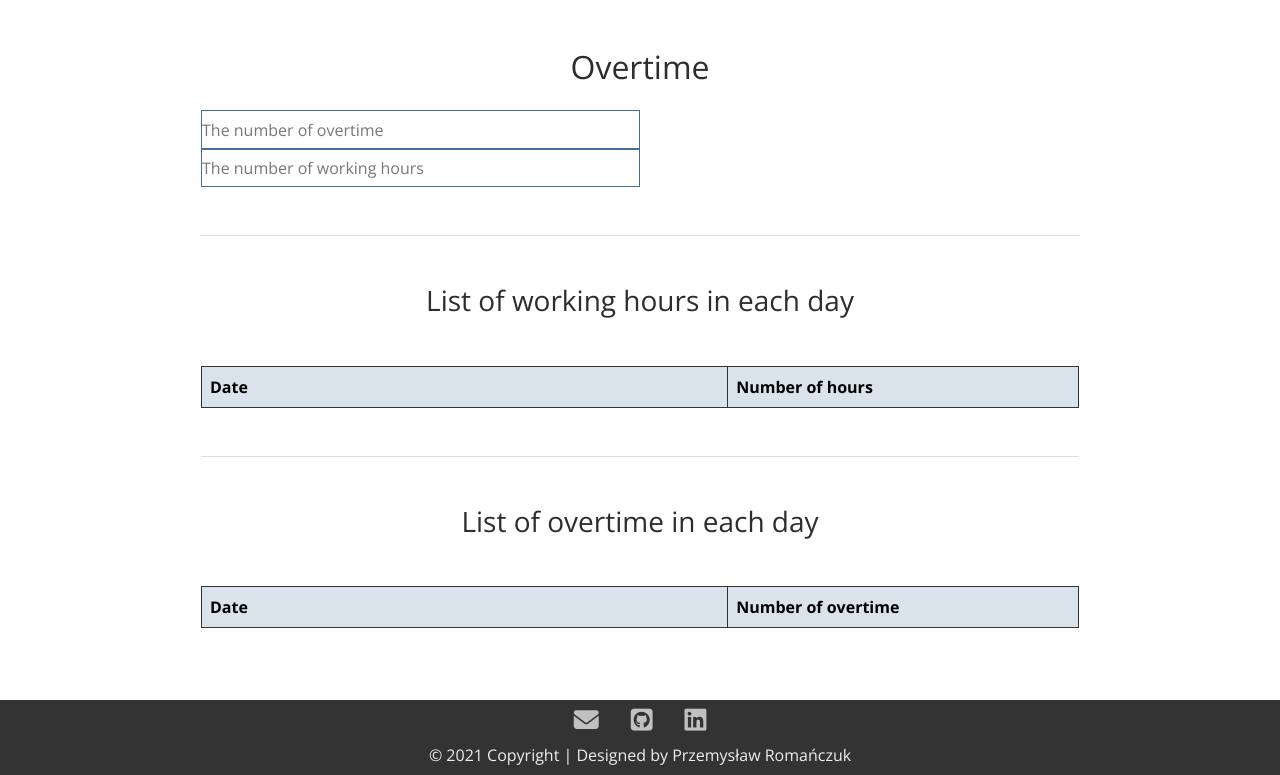
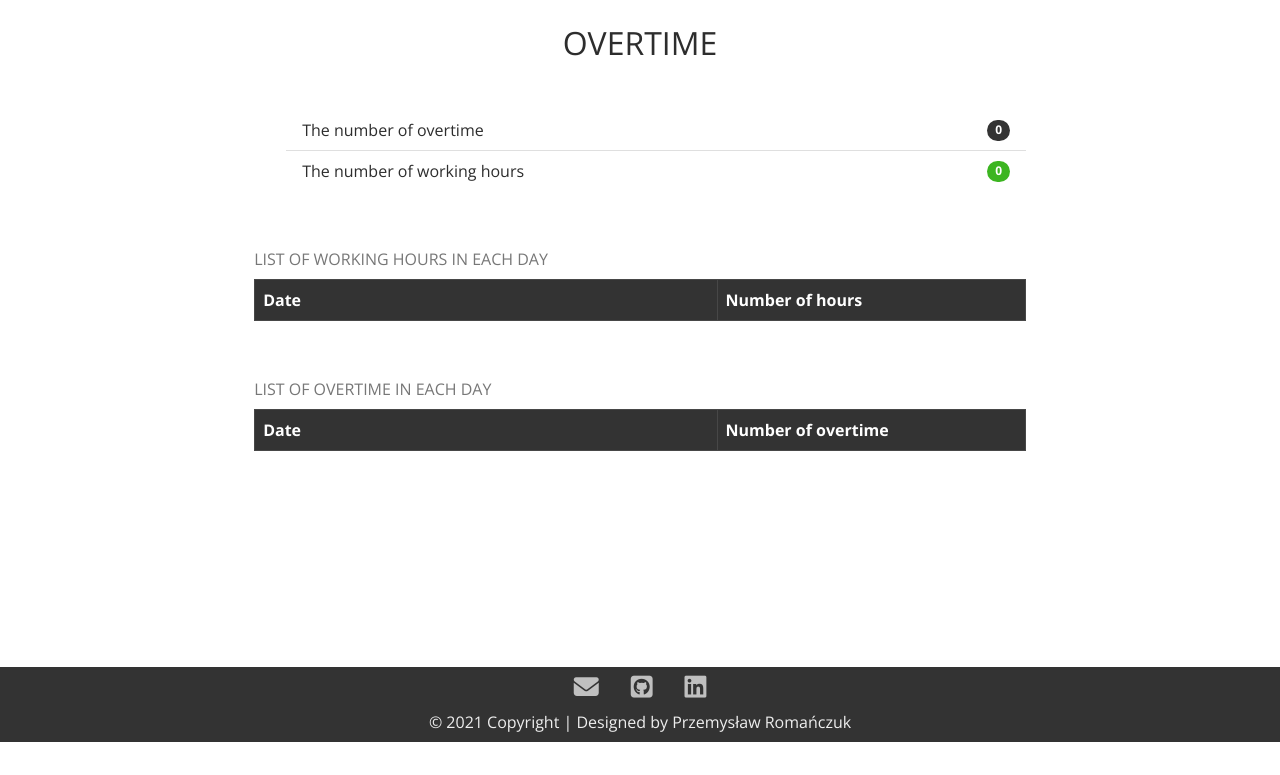
Before and after one commit to Gamattowicz/Timetracker_Flask, a Flask app: page /overtime in a window 1280 px wide. Shown: the part 58-833 px from the top of the page. After the commit the page ends 800 px from the top, so only its background shows below. Run offline with Flask 2, Linux system fonts and the light colour scheme; the visitor is signed in with stand-in values (Sample User, id 1); data comes from the database, SQL or seed files in the repository; data that the repository does not hold is empty; some libraries are stand-ins or nearby versions.

Commit message:
style overtime template

```diff
--- a/timetracker/templates/overtime.html
+++ b/timetracker/templates/overtime.html
@@ -2,59 +2,59 @@
 {% block title %}Overtime{% endblock %}
 
 {% block content %}
-<div class="container">
-    <h2 class="my-4 text-center">Overtime</h2>
-    <div class="form-row mb-5">
-        <div class="form-group col-md-6 border border-primary d-flex justify-content-between align-items-center">
-            The number of overtime
-            <span class="badge badge-primary badge-pill m-2 ">{{ overtime }}</span>
-        </div>
-        <div class="form-group col-md-6 border border-primary d-flex justify-content-between align-items-center">
-            The number of working hours
-            <span class="badge badge-primary badge-pill m-2">{{ working_hours }}</span>
-        </div>
+
+    <h2 class="text-center text-uppercase">Overtime</h2>
+
+    <div class="col-md-10 offset-md-1 my-5">
+        <ul class="list-group-flush">
+            <li class="list-group-item d-flex justify-content-between align-items-center">
+                The number of overtime
+                <span class="badge bg-dark rounded-pill">{{ overtime }}</span>
+            </li>
+            <li class="list-group-item d-flex justify-content-between align-items-center">
+                The number of working hours
+                <span class="badge bg-success rounded-pill">{{ working_hours }}</span>
+            </li>
+        </ul>
     </div>
-    <hr>
 
-    <h3 class="my-5 text-center">List of working hours in each day</h3>
-    <div class="work-day-list mb-5">
-        <table class="table table-primary table-hover table-bordered">
-          <thead class="thead-dark">
+    <div class="col-md-10 offset-md-1 my-5">
+        <table class="table table-striped caption-top table-light table-bordered">
+          <caption class="text-uppercase">List of working hours in each day</caption>
+          <thead class="table-dark">
             <tr>
-              <th class="border border-dark" scope="col" style="width:60%">Date</th>
-              <th class="border border-dark" scope="col" style="width:40%">Number of hours</th>
+              <th scope="col" style="width:60%">Date</th>
+              <th scope="col" style="width:40%">Number of hours</th>
             </tr>
           </thead>
             <tbody>
-        {% for work_day, hour in work_days.items() %}
+            {% for work_day, hour in work_days.items() %}
             <tr>
-              <td class="border border-white">{{ work_day}}</td>
-              <td class="border border-white">{{ hour }}</td>
+              <td>{{ work_day}}</td>
+              <td>{{ hour }}</td>
             </tr>
-        {% endfor %}
+            {% endfor %}
             </tbody>
         </table>
     </div>
-    <hr>
 
-    <h3 class="my-5 text-center">List of overtime in each day</h3>
-    <div class="overtime-list my-5">
-        <table class="table table-primary table-hover table-bordered">
-          <thead class="thead-dark">
+    <div class="col-md-10 offset-md-1 my-5">
+        <table class="table table-striped caption-top table-light table-bordered">
+          <caption class="text-uppercase">List of overtime in each day</caption>
+          <thead class="table-dark">
             <tr>
-              <th class="border border-dark" scope="col" style="width:60%">Date</th>
-              <th class="border border-dark" scope="col" style="width:40%">Number of overtime</th>
+              <th scope="col" style="width:60%">Date</th>
+              <th scope="col" style="width:40%">Number of overtime</th>
             </tr>
           </thead>
             <tbody>
-        {% for d, h in overtime_list.items() %}
+            {% for d, h in overtime_list.items() %}
             <tr>
-              <td class="border border-white">{{ d }}</td>
-              <td class="border border-white">{{ h }}</td>
+              <td>{{ d }}</td>
+              <td>{{ h }}</td>
             </tr>
-        {% endfor %}
+            {% endfor %}
             </tbody>
         </table>
     </div>
-</div>
 {% endblock %}
```
